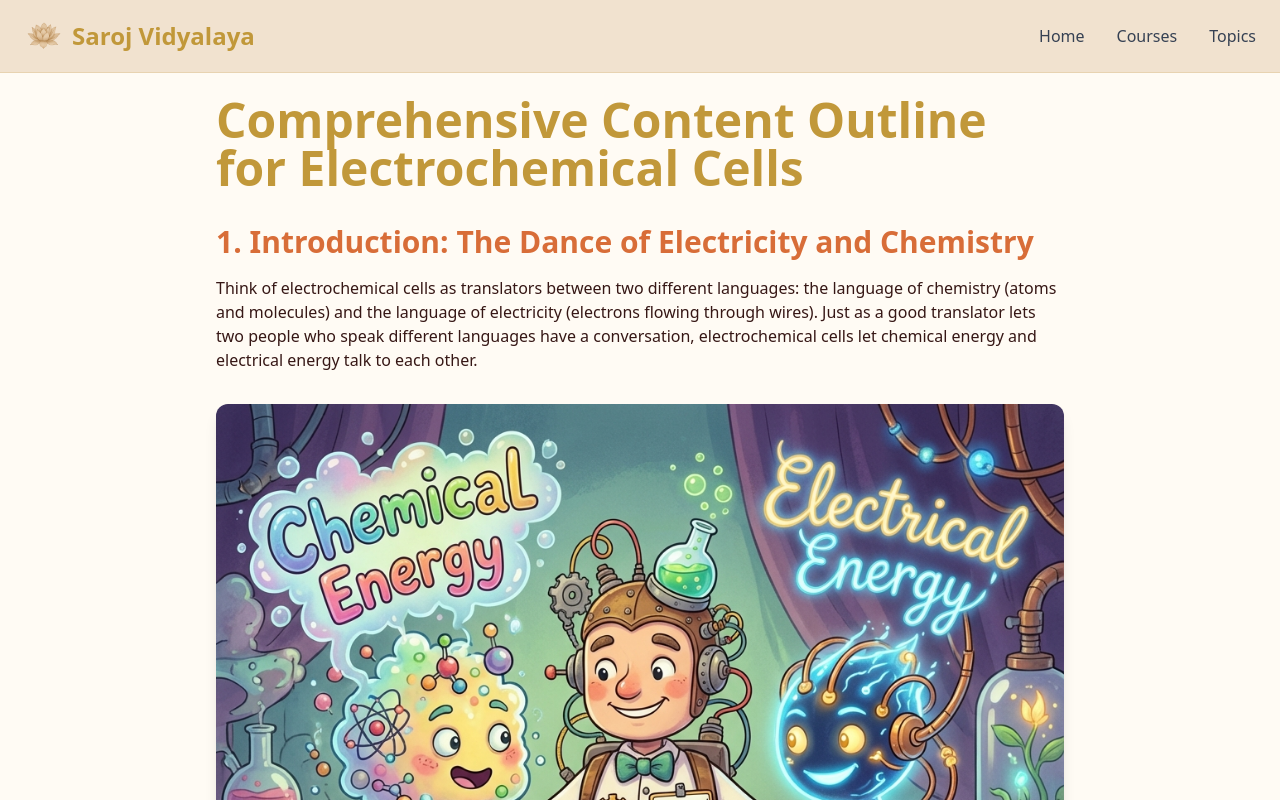
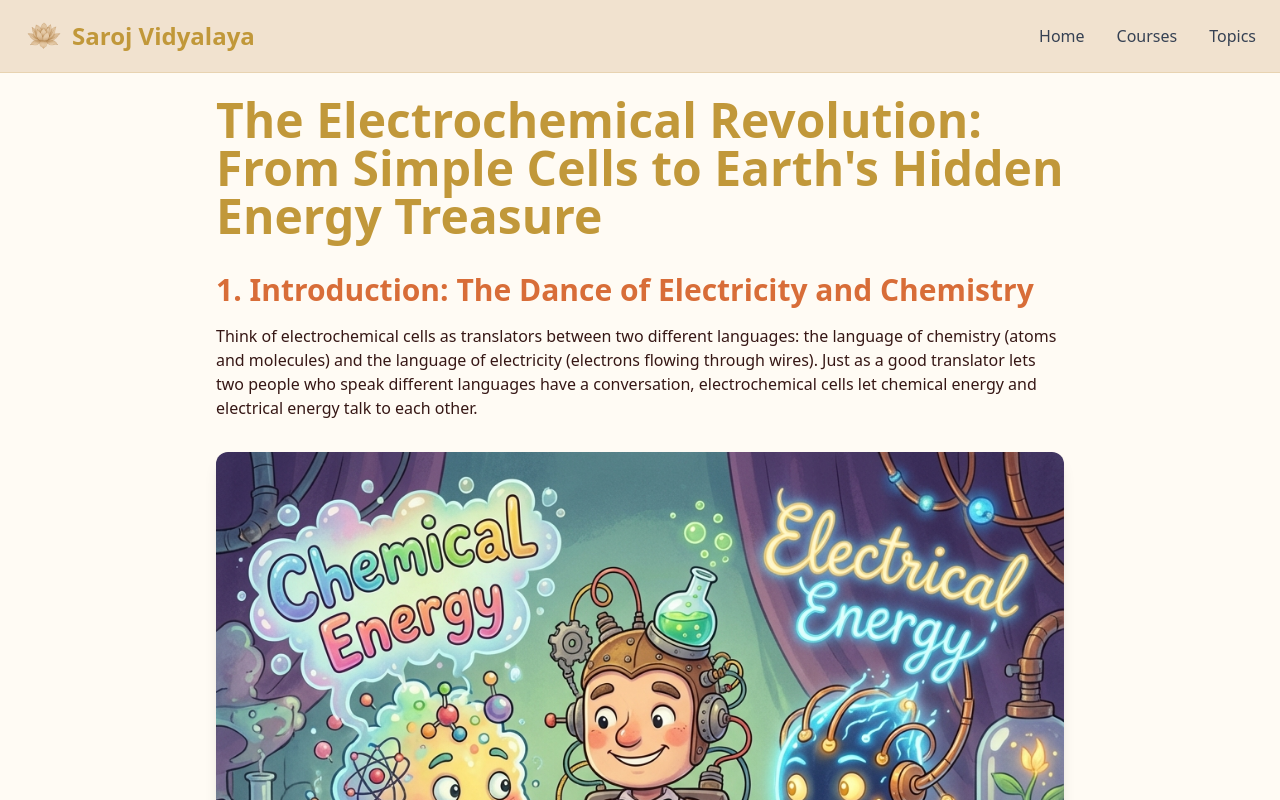
Before and after one commit to anupasin/saroj-vidyalaya-version-1, a Next.js app: page /topics/electrochemical-cells in a window 1280 px wide. Shown: the top 800 px of the page. Built offline with nearby package versions, Linux system fonts and the light colour scheme.

Commit message:
refactor: Update electrochemical cells page heading

```diff
--- a/app/topics/electrochemical-cells/page.tsx
+++ b/app/topics/electrochemical-cells/page.tsx
@@ -76,7 +76,7 @@ export default function ElectrochemicalCellsPage() {
     <div className="container mx-auto px-6 pt-24 pb-12 max-w-4xl">
       <div className="prose prose-lg dark:prose-invert max-w-none">
         <h1 className="text-4xl md:text-5xl font-nunito font-bold text-brand-gold mb-8">
-          Comprehensive Content Outline for Electrochemical Cells
+          The Electrochemical Revolution: From Simple Cells to Earth's Hidden Energy Treasure
         </h1>
 
         <section className="mb-12">
```
